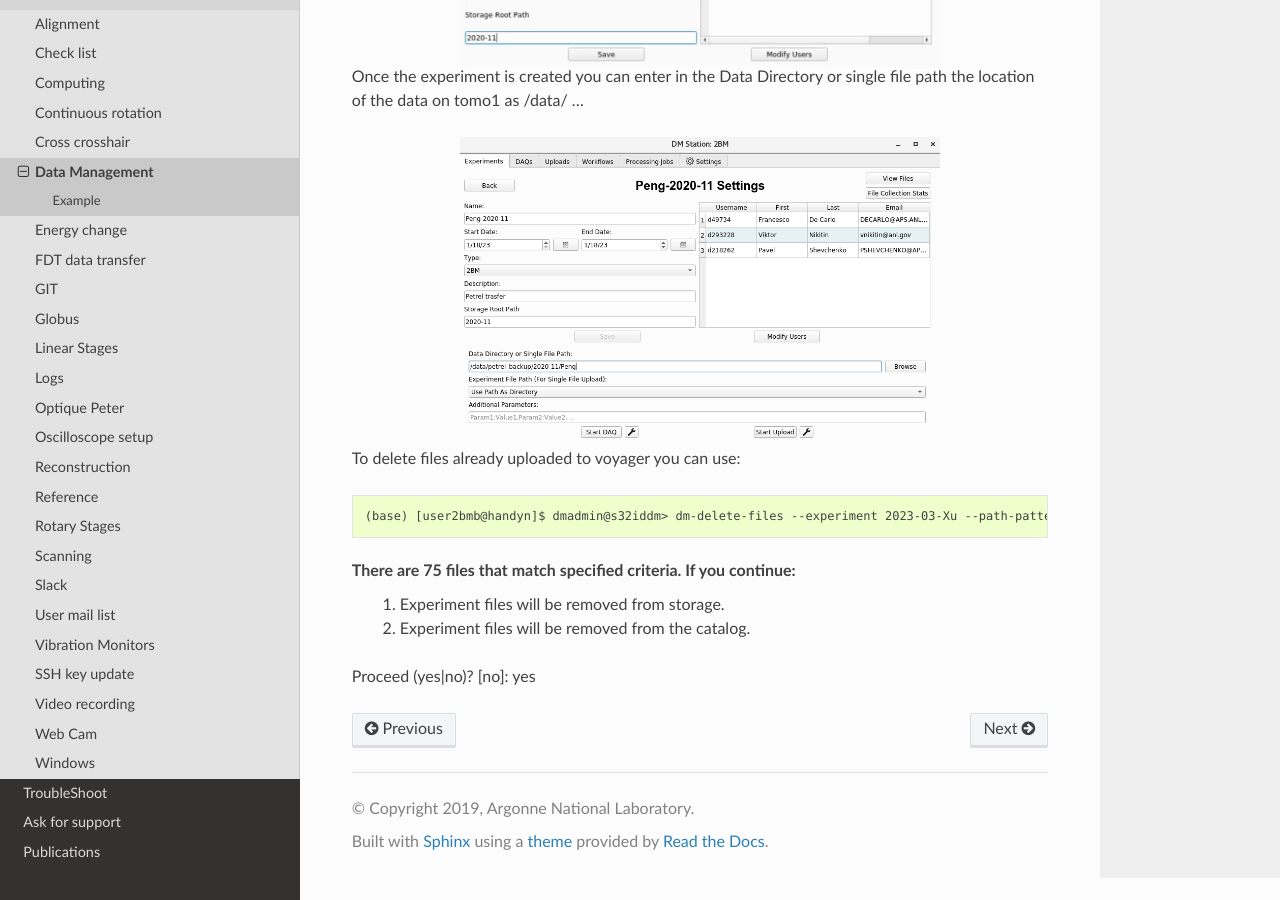
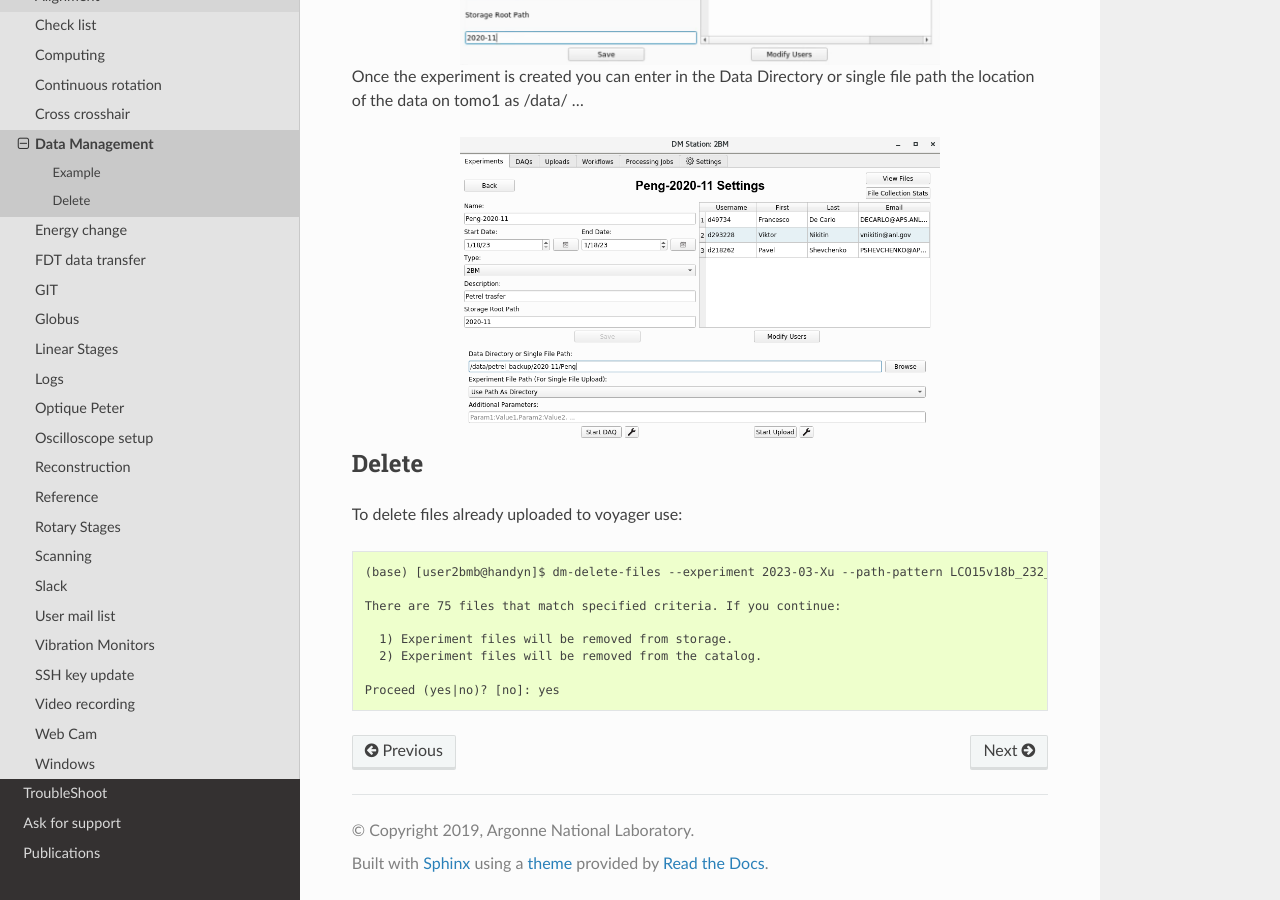
Before and after one commit to xray-imaging/2bm-docs, a Sphinx documentation site: the page built from docs/source/ops/item_035.rst, in a window 1280 px wide and 900 px high, scrolled down 3113 px. Built offline with Sphinx 7.4.7 and the Read the Docs theme 2.0.0, drawn with Linux system fonts in a browser that asks for light colours; the version number could not be read and is left out.

Commit message:
added voyager delete instructions

```diff
--- a/docs/source/ops/item_035.rst
+++ b/docs/source/ops/item_035.rst
@@ -101,13 +101,18 @@ Once the experiment is created you can enter in the Data Directory or single fil
    :alt: dm
 
 
-To delete files already uploaded to voyager you can use:
+Delete
+------
+
+To delete files already uploaded to voyager use:
 
 ::
 
-    (base) [user2bmb@handyn]$ dmadmin@s32iddm> dm-delete-files --experiment 2023-03-Xu --path-pattern LCO15v18b_232_rec
+    (base) [user2bmb@handyn]$ dm-delete-files --experiment 2023-03-Xu --path-pattern LCO15v18b_232_rec
 
-There are 75 files that match specified criteria. If you continue:
-  1) Experiment files will be removed from storage.
-  2) Experiment files will be removed from the catalog.
-Proceed (yes|no)? [no]: yes
+    There are 75 files that match specified criteria. If you continue:
+
+      1) Experiment files will be removed from storage.
+      2) Experiment files will be removed from the catalog.
+
+    Proceed (yes|no)? [no]: yes
```
